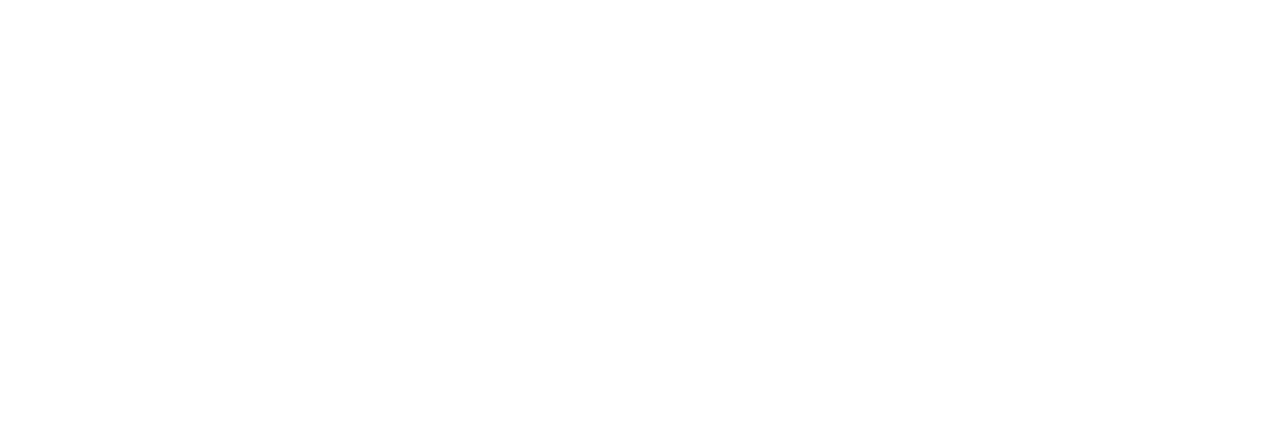
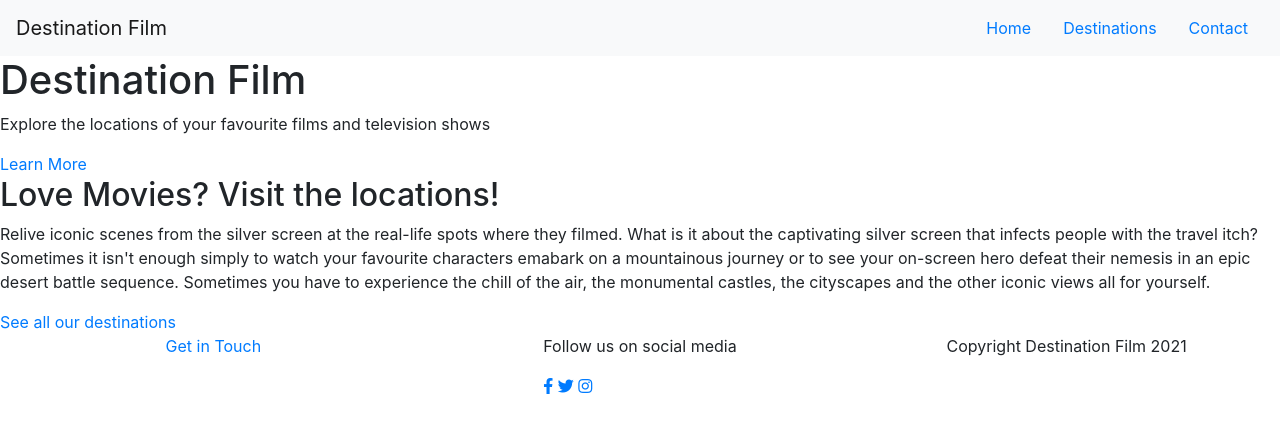
Before and after one commit to mosull20/destination-film-ms2, a plain HTML site: page index.html in a window 1280 px wide. Drawn offline with nearby package versions, Linux system fonts and the light colour scheme.

Commit message:
added basic structure and content to page

```diff
--- a/index.html
+++ b/index.html
@@ -5,11 +5,103 @@
     <meta charset="UTF-8">
     <meta http-equiv="X-UA-Compatible" content="IE=edge">
     <meta name="viewport" content="width=device-width, initial-scale=1.0">
-    <title>Document</title>
+    <meta name="description" content="Holiday to famous film locations">
+    <meta name="keywords" content="film holiday travel film locations">
+    <meta name="author" content="Destination Film">
+
+    <link rel="stylesheet" href="https://cdn.jsdelivr.net/npm/bootstrap@4.6.0/dist/css/bootstrap.min.css"
+        integrity="sha384-B0vP5xmATw1+K9KRQjQERJvTumQW0nPEzvF6L/Z6nronJ3oUOFUFpCjEUQouq2+l" crossorigin="anonymous">
+    <link rel="stylesheet" href="https://cdnjs.cloudflare.com/ajax/libs/font-awesome/5.15.3/css/all.min.css"
+        integrity="sha512-iBBXm8fW90+nuLcSKlbmrPcLa0OT92xO1BIsZ+ywDWZCvqsWgccV3gFoRBv0z+8dLJgyAHIhR35VZc2oM/gI1w=="
+        crossorigin="anonymous" />
+
+    <title>Destination Film</title>
 </head>
 
 <body>
+    <!-- Nav Bar -->
 
+    <header>
+        <div>
+            <nav class="navbar navbar-expand-lg navbar-light bg-light">
+                <a class="navbar-brand" href="#">Destination Film</a>
+                <button class="navbar-toggler" type="button" data-toggle="collapse"
+                    data-target="#navbarSupportedContent" aria-controls="navbarSupportedContent" aria-expanded="false"
+                    aria-label="Toggle navigation">
+                    <span class="navbar-toggler-icon"></span>
+                </button>
+
+                <div class="collapse navbar-collapse" id="navbarSupportedContent">
+
+                    <ul class="nav navbar-navlist-inline ml-auto justify-content-end">
+                        <li class="nav-item active">
+                            <a class="nav-link" href="#">Home <span class="sr-only">(current)</span></a>
+                        </li>
+                        <li class="nav-item">
+                            <a class="nav-link" href="#">Destinations</a>
+                        </li>
+                        <li class="nav-item">
+                            <a class="nav-link" href="#">Contact</a>
+                        </li>
+                    </ul>
+                </div>
+            </nav>
+        </div>
+    </header>
+
+    <!-- Headline -->
+    <section id="headline-section">
+        <div>
+            <h1>Destination Film</h1>
+            <p>Explore the locations of your favourite films and television shows</p>
+            <a href="#">Learn More</a>
+        </div>
+    </section>
+
+    <!-- Introductory section with link to destinations -->
+    <section id="intro-section">
+        <div>
+            <h2>Love Movies? Visit the locations!</h2>
+            <p>
+                Relive iconic scenes from the silver screen at the real-life spots where they filmed. What is it about
+                the captivating silver screen that infects people with the travel itch? Sometimes it isn't enough
+                simply to watch your favourite characters emabark on a mountainous journey or to see your on-screen hero
+                defeat their nemesis in an epic desert battle sequence. Sometimes you have to experience the chill of
+                the air, the monumental castles, the cityscapes and the other iconic views all for yourself.
+            </p>
+            <a href="#">See all our destinations</a>
+        </div>
+    </section>
+
+    <!-- Footer -->
+    <footer>
+        <div class="container-fluid">
+            <div class="row footer-container">
+                <div class="col-12 col-md-4 menuitem d-flex justify-content-center">
+                    <a href="#">Get in Touch</a>
+                </div>
+                <div class="col-12 col-md-4 menuitem d-flex justify-content-center">
+                    <div class="social-links">
+                        <p>Follow us on social media</p>
+                        <a href="https://www.facebook.com/" target="_blank"><i class="fab fa-facebook-f"></i></a>
+                        <a href="https://twitter.com/" target="_blank"><i class="fab fa-twitter"></i></a>
+                        <a href="https://www.instagram.com" target="_blank"><i class="fab fa-instagram"></i></a>
+                    </div>
+                </div>
+                <div class="col-12 col-md-4 menuitem d-flex justify-content-center">
+                    <p>Copyright Destination Film 2021</p>
+                </div>
+            </div>
+        </div>
+    </footer>
+
+    <!-- Bootstrap JS, jQuery, Popper bundle -->
+    <script src="https://code.jquery.com/jquery-3.5.1.slim.min.js"
+        integrity="sha384-DfXdz2htPH0lsSSs5nCTpuj/zy4C+OGpamoFVy38MVBnE+IbbVYUew+OrCXaRkfj" crossorigin="anonymous">
+    </script>
+    <script src="https://cdn.jsdelivr.net/npm/bootstrap@4.6.0/dist/js/bootstrap.bundle.min.js"
+        integrity="sha384-Piv4xVNRyMGpqkS2by6br4gNJ7DXjqk09RmUpJ8jgGtD7zP9yug3goQfGII0yAns" crossorigin="anonymous">
+    </script>
 </body>
 
 </html>
```
